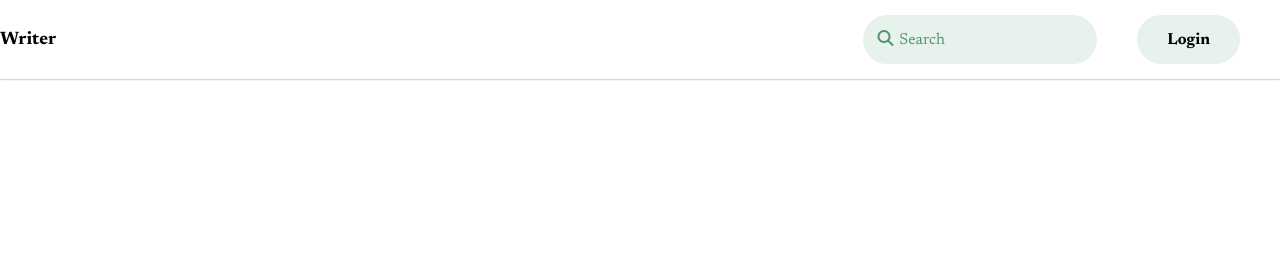
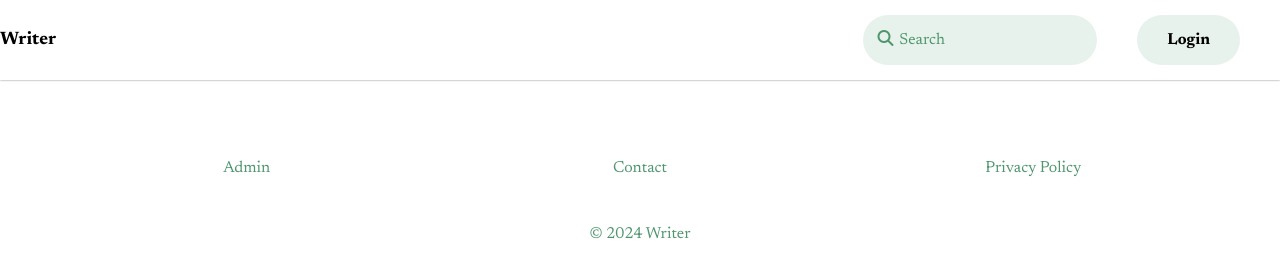
Before and after one commit to Shinemi/Website-Writter---Reproduction, a plain HTML site: page index.html in a window 1280 px wide. Drawn offline with Linux system fonts and the light colour scheme.

Commit message:
add footer + css footer

```diff
--- a/Css/style.css
+++ b/Css/style.css
@@ -20,18 +20,6 @@ a:hover{
     transition: all ease-in-out 0.2s;
     outline:none;
 
-}
-
-button:hover{
-    color: #4F966E;
-    transition: all ease-in-out 0.2s;
-
-}
-
-button{
-    transition: all ease-in-out 0.2s;
-    color: black;
-    outline:none;
 }
 
 input{
@@ -91,21 +79,39 @@ color: #4F966E;
         border: none;
     }
 
-    header button{
+    #loginBTN{
         margin: 0px 40px;
         background-color: #E8F2ED;
         color: black;
         font-weight: bold;
         border-radius: 30px;
         border: none;
-        padding: 0px 30px;
+        padding: 17px 30px;
+    }
+
+    #loginBTN:hover{
+    color: #4F966E;
+    transition: all ease-in-out 0.2s;
+
     }
 
 /* #endregion HEADER */
 
 /* #region FOOTER */
 
+    footer div{
+        display: grid;
+        grid-template-columns: repeat(3, 1fr);
+        text-align: center;
+        margin: 50px;
+    }
 
+    footer{
+        max-width: 1280px;
+        margin: auto;
+        text-align: center;
+        padding: 30px 0px;
+    }
 
 
 /* #endregion FOOTER*/
--- a/index.html
+++ b/index.html
@@ -23,7 +23,7 @@
                     <input type="search" name="searchBar" id="searchBar" placeholder="Search">
                 </div>
 
-                <button>Login</button>
+                <a href="./login.html" id="loginBTN">Login</a>
             </form>
         </nav>
     </header>
@@ -34,6 +34,15 @@
 
     <footer>
 
+        <div>
+            <a href="#">Admin</a>
+            <a href="#">Contact</a>
+            <a href="#">Privacy Policy</a>
+
+        </div>
+
+        <a href="./index.html">© 2024 Writer</a>
+
     </footer>
 </body>
 
```
